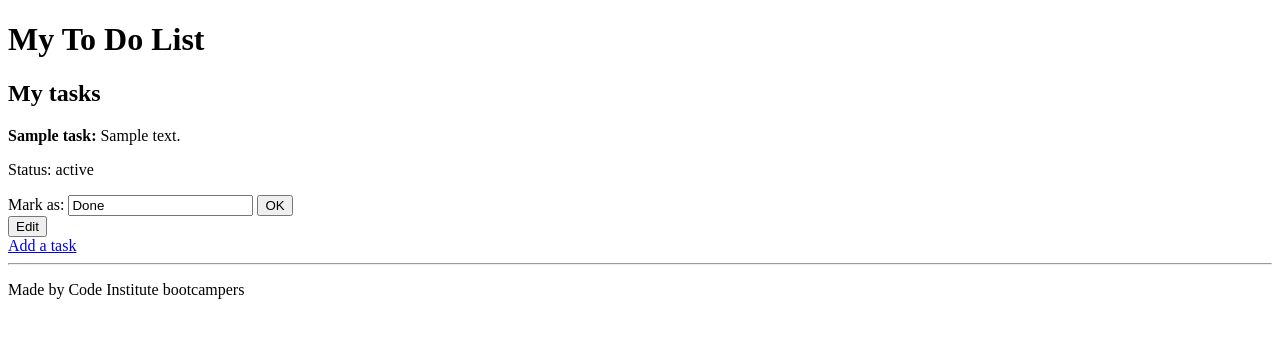
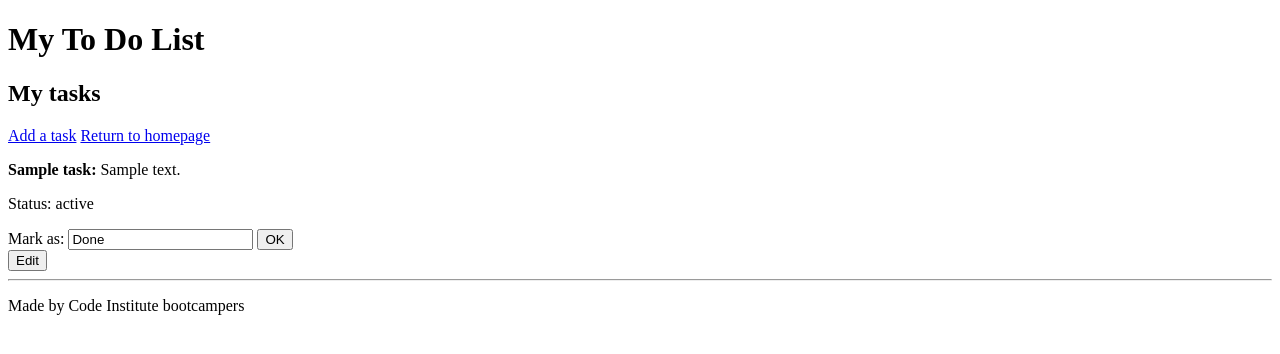
Before and after one commit to Code-Institute-Solutions/to-do, a Django app: page /tasks/ in a window 1280 px wide. Shown: the top 354 px of the page. Run offline with Django 3.2, Linux system fonts and the light colour scheme; tables that the repository leaves empty hold one stand-in row (values such as "Sample post").

Commit message:
Included return to homepage link

```diff
--- a/to_do_prj/tasks/templates/tasks.html
+++ b/to_do_prj/tasks/templates/tasks.html
@@ -1,6 +1,8 @@
 {% extends 'base.html' %}
 {% block content %}
 <h2>My tasks</h2>
+<a href="add">Add a task</a>
+<a href="/">Return to homepage</a>
 <div>
     {% for task in task_list %}
     <div>
@@ -20,5 +22,4 @@
     </div>
     {% endfor %}
 <div>
-<a href="add">Add a task</a>
 {% endblock %}
```
